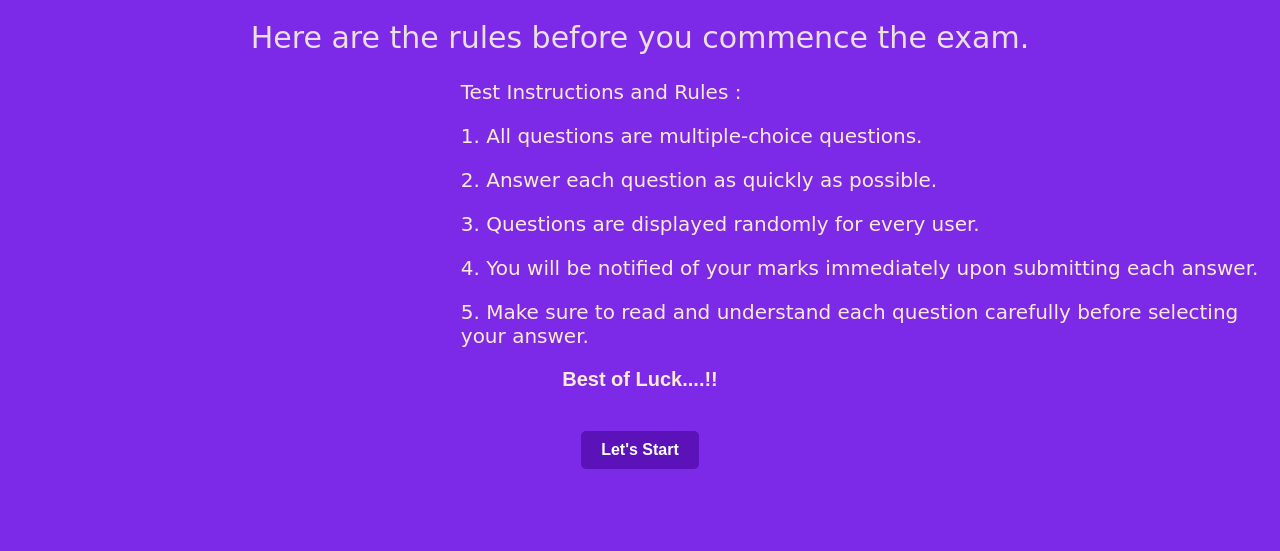
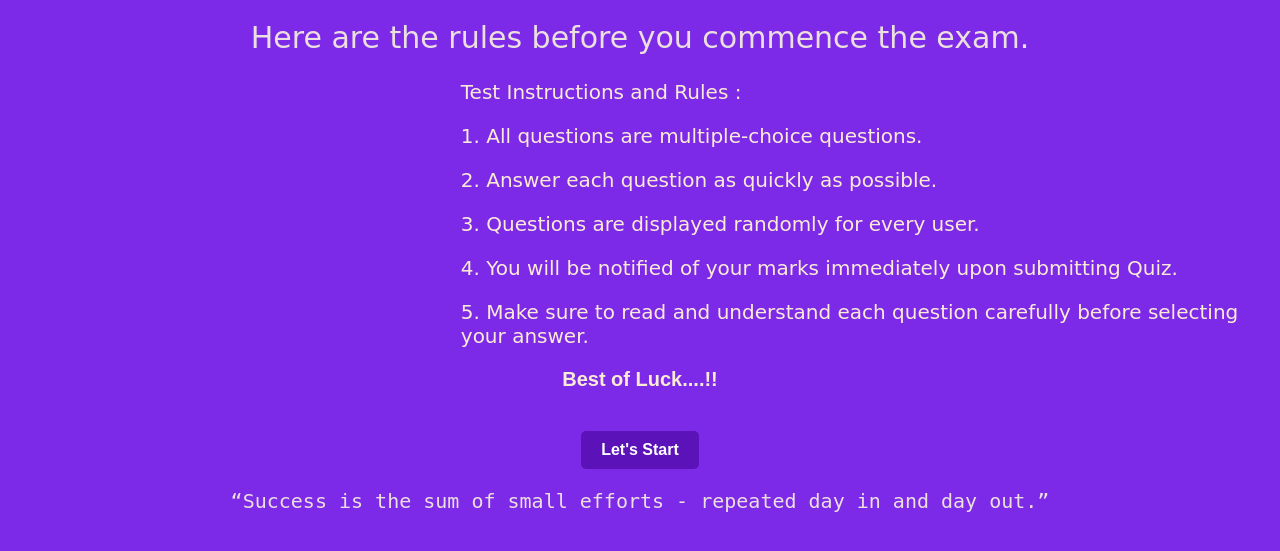
Before and after one commit to varsha-nagle/Quiz-App, a Django app: page /rules/ in a window 1280 px wide. Shown: the part 60-611 px from the top of the page. Run offline with Django 4.2, Linux system fonts and the light colour scheme.

Commit message:
update rules sentence and add success message after start button

```diff
--- a/QuizMaster/QuizManager/static/rules.css
+++ b/QuizMaster/QuizManager/static/rules.css
@@ -93,3 +93,10 @@ header {
     display: flex;
     justify-content: center;
 }
+
+.msg {
+    text-align: center;
+    color: #ebdfdf;
+    font-size: 20px;
+    font-family: monospace;
+}
--- a/QuizMaster/QuizManager/templates/rules.html
+++ b/QuizMaster/QuizManager/templates/rules.html
@@ -26,13 +26,14 @@
            <p>1. All questions are multiple-choice questions.</p>
            <p>2. Answer each question as quickly as possible.</p>
            <p>3. Questions are displayed randomly for every user.</p>
-           <p>4. You will be notified of your marks immediately upon submitting each answer.</p>
+           <p>4. You will be notified of your marks immediately upon submitting Quiz.</p>
            <p>5. Make sure to read and understand each question carefully before selecting your answer.</p>
        </div>
         <p style="text-align: center; font-size:20px; font-weight:bold; color:antiquewhite">Best of Luck....!!</p>
          <div class="button-container">
              <button class="start_btn">Let's Start</button>
          </div>
+         <p class="msg">“Success is the sum of small efforts - repeated day in and day out.”</p>
     </div>
 </body>
 </html>
```
